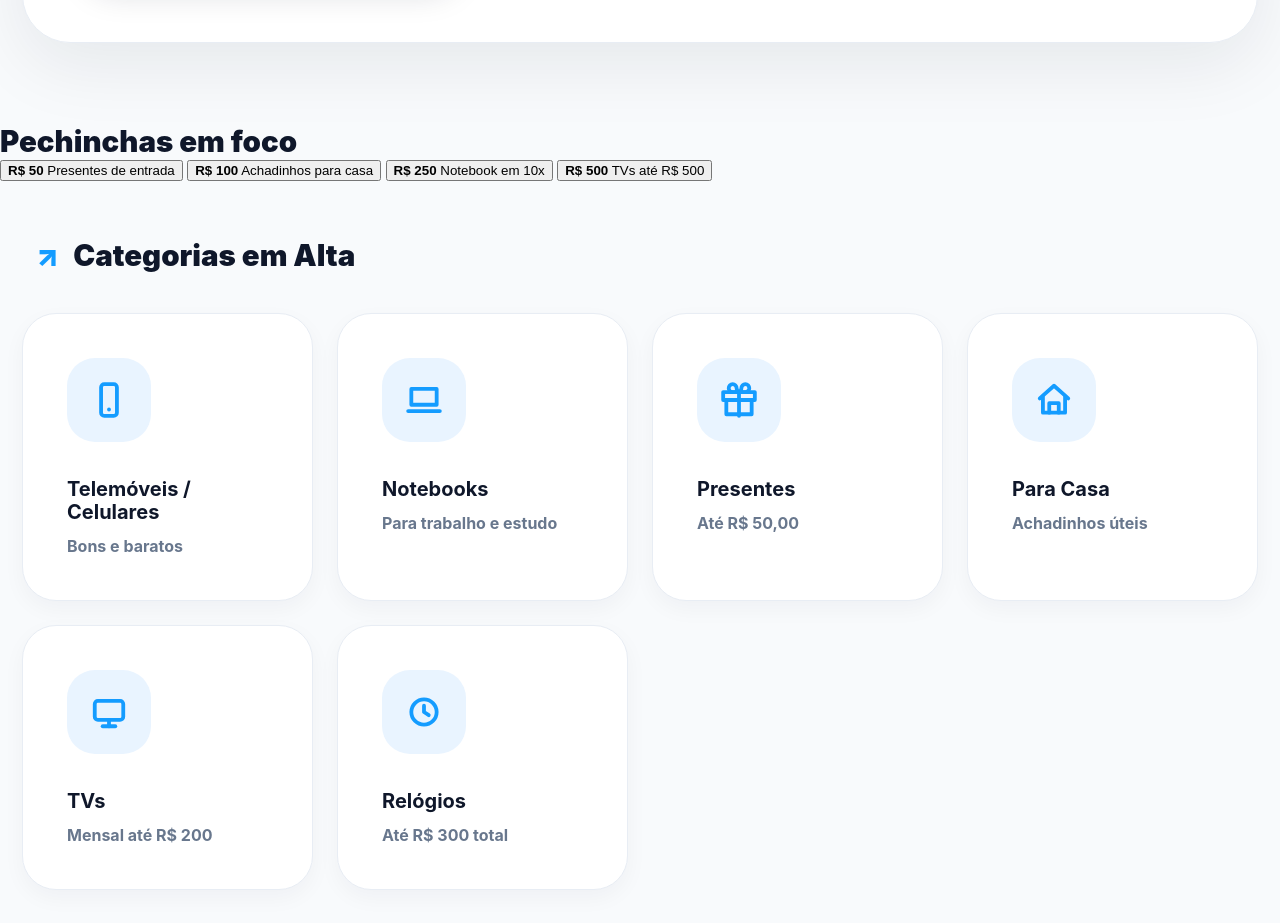
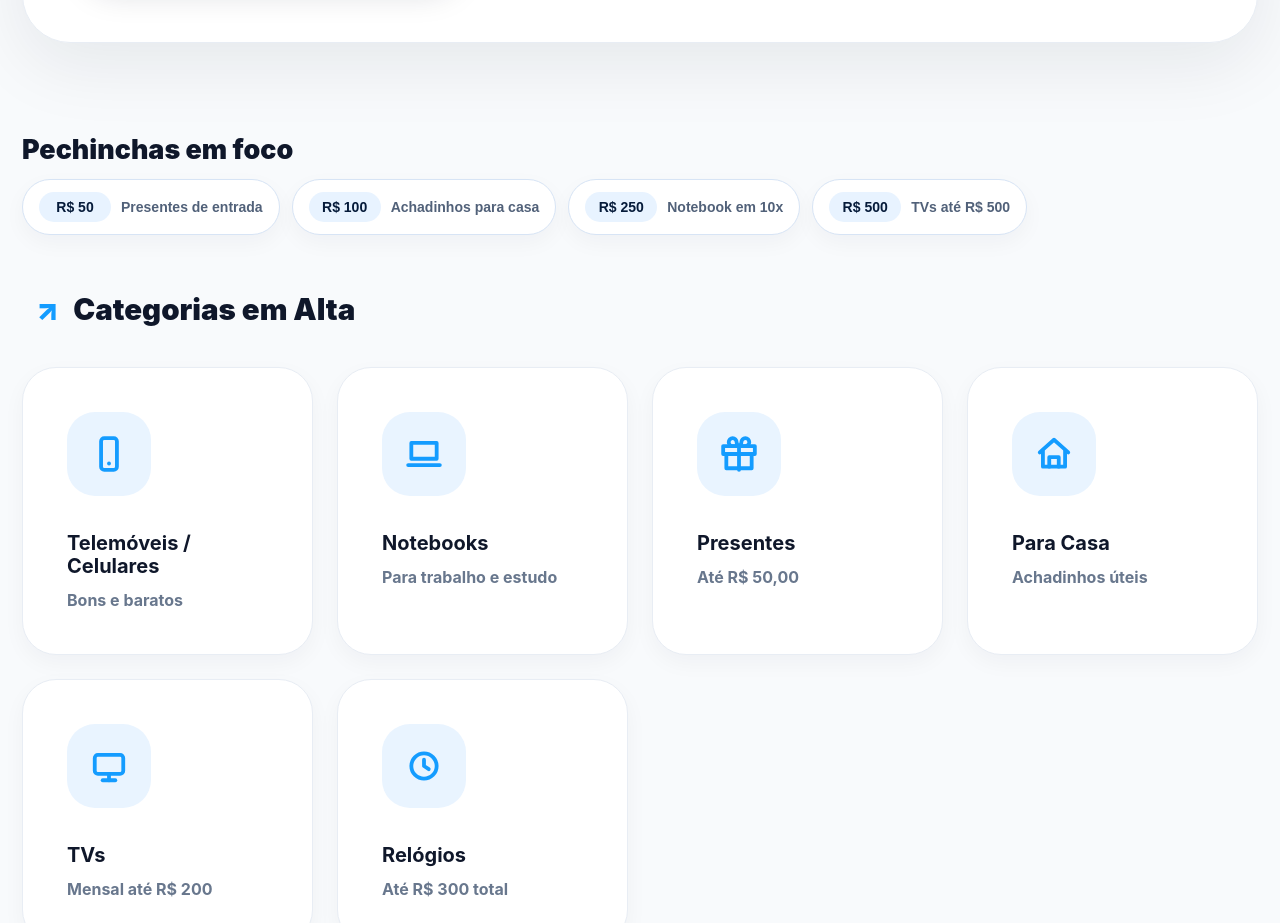
Before and after one commit to Cardjr2010/o-que-cabe, a website: page public/index.html in a window 1280 px wide. Shown: the part 1167-2090 px from the top of the page. Drawn offline with Linux system fonts and the light colour scheme.

Commit message:
Polish home chips and image fallback

```diff
--- a/public/styles.css
+++ b/public/styles.css
@@ -487,6 +487,8 @@ h2 {
   color: #98a6ba;
   font-weight: 900;
   overflow: hidden;
+  border-top-left-radius: 24px;
+  border-top-right-radius: 24px;
 }
 
 .image-box img {
@@ -505,6 +507,9 @@ h2 {
   padding: 18px;
   text-align: center;
   color: #8b97aa;
+  background:
+    radial-gradient(circle at top, rgba(20, 156, 255, 0.14), transparent 52%),
+    linear-gradient(180deg, #f8fafc 0%, #eef2f7 100%);
 }
 
 .image-fallback-logo {
@@ -618,6 +623,63 @@ h2 {
   background: #fbfcff;
   text-align: center;
   color: var(--muted);
+}
+
+.pechinchas {
+  width: min(1640px, calc(100% - 44px));
+  margin: 18px auto 0;
+}
+
+.pechinchas h2 {
+  margin: 0 0 14px;
+  font-size: clamp(24px, 2.1vw, 34px);
+}
+
+.pechincha-grid {
+  display: flex;
+  flex-wrap: wrap;
+  gap: 12px;
+}
+
+.pechincha-card {
+  appearance: none;
+  border: 1px solid #d7e4f5;
+  border-radius: 999px;
+  background: #fff;
+  box-shadow: 0 8px 22px rgba(15, 23, 42, 0.04);
+  padding: 12px 16px;
+  min-height: 54px;
+  display: inline-flex;
+  align-items: center;
+  gap: 10px;
+  color: var(--ink);
+  cursor: pointer;
+  transition: transform 0.18s ease, box-shadow 0.18s ease, border-color 0.18s ease;
+}
+
+.pechincha-card strong {
+  display: inline-flex;
+  align-items: center;
+  justify-content: center;
+  min-width: 72px;
+  height: 30px;
+  border-radius: 999px;
+  background: #e8f3ff;
+  color: var(--navy);
+  font-size: 14px;
+  font-weight: 900;
+}
+
+.pechincha-card span {
+  font-size: 14px;
+  font-weight: 700;
+  color: #516179;
+}
+
+.pechincha-card:hover {
+  transform: translateY(-1px);
+  box-shadow: 0 12px 24px rgba(15, 23, 42, 0.08);
+  border-color: #b9d7ff;
 }
 
 .empty-state strong {
```
